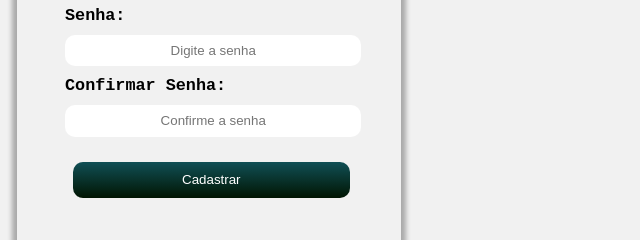
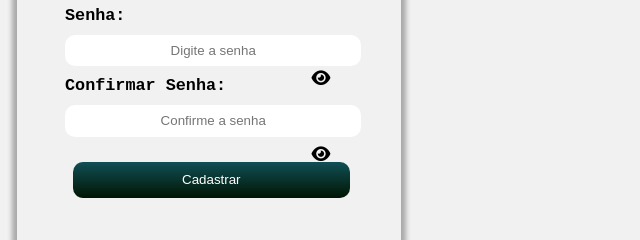
Before and after one commit to MechSpot/projeto-pi-sprint-2, a website: page site/public/dashboard/cadastroDash.html in a window 1280 px wide. Shown: the part 434-674 px from the top of the page, 431-1071 px from the left. Drawn offline with nearby package versions, Linux system fonts and the light colour scheme; no server answers.

Commit message:
Função revelar no cadastroDash

```diff
--- a/site/public/css/dash/dashboard.css
+++ b/site/public/css/dash/dashboard.css
@@ -127,8 +127,6 @@ body {
 #boxesVazios {
   background-color: #ff000068;
 }
-
-
 
 .box2 .container_box {
   border-radius: 15px;
@@ -571,3 +569,18 @@ body.modal-open {
 .containerCadastro label {
   font-weight: bold;
 }
+
+i {
+  position: absolute;
+  cursor: pointer;
+}
+
+#olho1 {
+  top: 63%;
+  left: 58%;
+}
+
+#olho2 {
+  top: 72.5%;
+  left: 58%;
+}
--- a/site/public/dashboard/cadastroDash.html
+++ b/site/public/dashboard/cadastroDash.html
@@ -5,7 +5,7 @@
     <meta name="viewport" content="width=device-width, initial-scale=1.0" />
     <title>Cadastro de Usuários</title>
     <script src="https://cdn.jsdelivr.net/npm/chart.js"></script>
-    <script src="../js/sensorSimulado.js" defer></script>
+    <link rel="stylesheet" href="https://cdnjs.cloudflare.com/ajax/libs/font-awesome/6.0.0-beta3/css/all.min.css">
     <link rel="stylesheet" href="../css/dash/dashboard.css" />
     <script src="../js/cadastroDash.js"></script>
     <link rel="shortcut icon" href="../assets/img/Sinal.png" type="image/x-icon">
@@ -59,8 +59,9 @@
             />
 
             <label for="senha">Senha:</label>
+            <i id="olho1" class="fa-solid fa-eye" onclick="revelar('input_senha')"></i>
             <input
-              type="text"
+              type="password"
               class="inputCadastro"
               placeholder="Digite a senha"
               onblur="validarSenha()"
@@ -68,8 +69,9 @@
             />
 
             <label for="confirmarSenha">Confirmar Senha:</label>
+            <i id="olho2" class="fa-solid fa-eye" onclick="revelar('input_confirmar_senha')"></i>
             <input
-              type="text"
+              type="password"
               class="inputCadastro"
               placeholder="Confirme a senha"
               id="input_confirmar_senha"
--- a/site/public/js/cadastroDash.js
+++ b/site/public/js/cadastroDash.js
@@ -4,6 +4,27 @@ var emailValidado = false
 var senhaValidada = false
 var senhaConfirmmada = false
 
+function revelar(campo) {
+  if (campo == "input_senha" && input_senha.type == "password") {
+    input_senha.type = "text";
+    olho1.classList.remove("fa-eye");
+    olho1.classList.add("fa-eye-slash");
+  } else if (campo == "input_senha" && input_senha.type == "text") {
+    input_senha.type = "password";
+    olho1.classList.add("fa-eye");
+    olho1.classList.remove("fa-eye-slash");
+  }
+
+  if (campo == "input_confirmar_senha" && input_confirmar_senha.type == "password") {
+    input_confirmar_senha.type = "text";
+    olho2.classList.remove("fa-eye");
+    olho2.classList.add("fa-eye-slash");
+  } else if (campo == "input_confirmar_senha" && input_confirmar_senha.type == "text") {
+    input_confirmar_senha.type = "password";
+    olho2.classList.add("fa-eye");
+    olho2.classList.remove("fa-eye-slash");
+  }
+}
 
 function validarEmail() {
   const inputEmail = document.getElementById("input_email");
```
